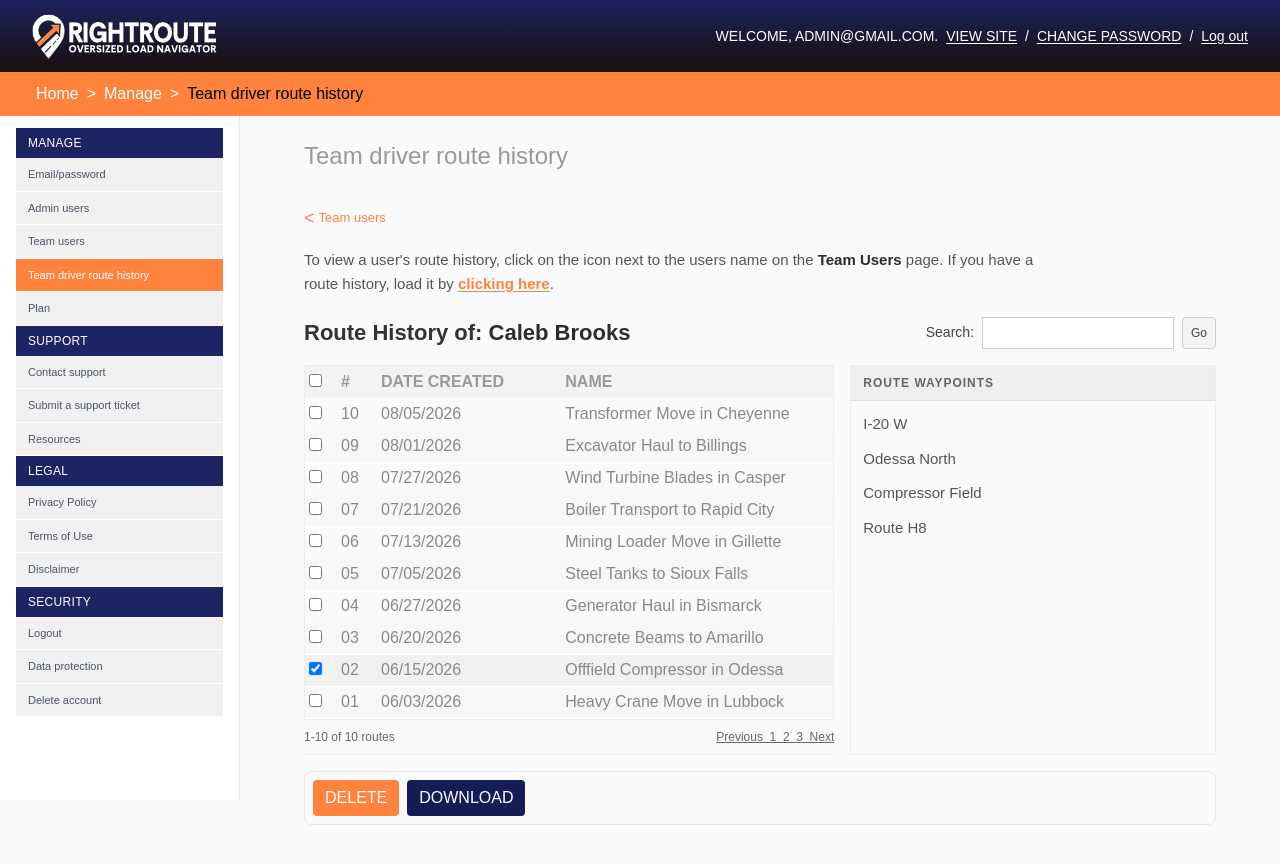
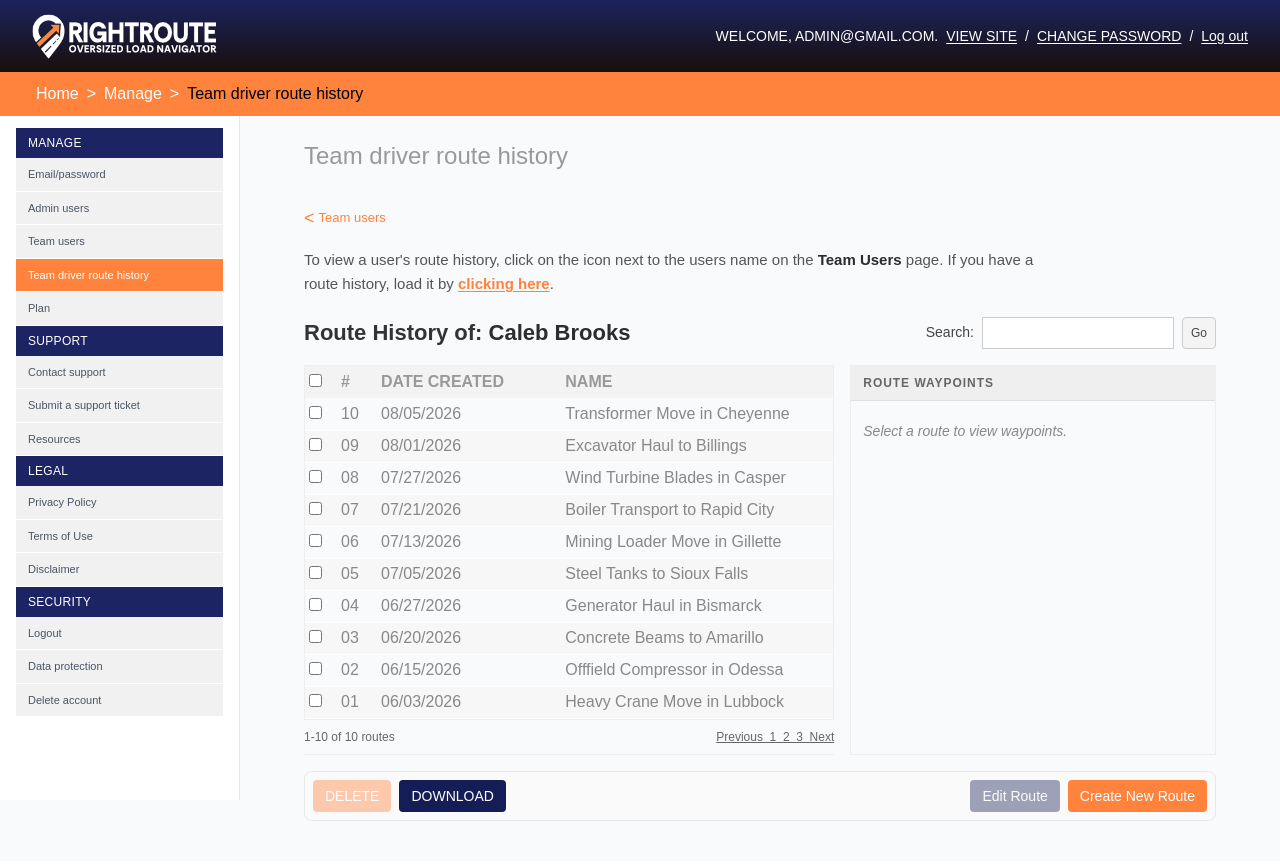
Before and after one commit to Maruf346/SocialWiFi-Team-Dashboard, a React (Vite) app: page /dashboard/manage/team-route-history in a window 1280 px wide. Built offline with nearby package versions, Linux system fonts and the light colour scheme.

Commit message:
feat(route history): added edit and create button for routes.

```diff
--- a/src/pages/manage/route history/RouteHistory.jsx
+++ b/src/pages/manage/route history/RouteHistory.jsx
@@ -28,8 +28,8 @@ const RouteHistory = () => {
   const [ownerRoutes, setOwnerRoutes] = useState(ownerRouteHistoryData)
   const [searchInput, setSearchInput] = useState('')
   const [search, setSearch] = useState('')
-  const [selectedIds, setSelectedIds] = useState([2])
-  const [selectedRouteId, setSelectedRouteId] = useState(2)
+  const [selectedIds, setSelectedIds] = useState([])
+  const [selectedRouteId, setSelectedRouteId] = useState(null)
   const [isOwnerView, setIsOwnerView] = useState(false)
 
   const activeRoutes = isOwnerView ? ownerRoutes : routes
@@ -45,28 +45,40 @@ const RouteHistory = () => {
   }, [activeRoutes, search])
 
   const selectedRoute =
-    visibleRoutes.find((route) => route.id === selectedRouteId) ??
-    activeRoutes.find((route) => route.id === selectedRouteId) ??
-    activeRoutes[0]
+    (selectedRouteId ? visibleRoutes.find((route) => route.id === selectedRouteId) : null) ??
+    (selectedRouteId ? activeRoutes.find((route) => route.id === selectedRouteId) : null) ??
+    null
 
   const allVisibleSelected =
     visibleRoutes.length > 0 &&
     visibleRoutes.every((route) => selectedIds.includes(route.id))
 
+  const handleRowClick = (routeId) => {
+    setSelectedRouteId(routeId)
+    setSelectedIds([routeId])
+  }
+
   const toggleRoute = (routeId) => {
-    setSelectedIds((current) =>
-      current.includes(routeId)
+    setSelectedIds((current) => {
+      const isSelected = current.includes(routeId)
+      const next = isSelected
         ? current.filter((id) => id !== routeId)
-        : [...current, routeId],
-    )
+        : [...current, routeId]
+
+      if (isSelected && selectedRouteId === routeId) {
+        setSelectedRouteId(next[0] ?? null)
+      } else if (!isSelected) {
         setSelectedRouteId(routeId)
       }
 
+      return next
+    })
+  }
+
   const toggleAllRoutes = (checked) => {
-    setSelectedIds(checked ? visibleRoutes.map((route) => route.id) : [])
-    if (checked && visibleRoutes.length) {
-      setSelectedRouteId(visibleRoutes[0].id)
-    }
+    const nextIds = checked ? visibleRoutes.map((route) => route.id) : []
+    setSelectedIds(nextIds)
+    setSelectedRouteId(checked && visibleRoutes.length ? visibleRoutes[0].id : null)
   }
 
   const deleteSelected = () => {
@@ -84,12 +96,7 @@ const RouteHistory = () => {
     }
 
     setSelectedIds([])
-    setSelectedRouteId((current) => {
-      if (!remainingRoutes.length) return null
-      return remainingRoutes.some((route) => route.id === current)
-        ? current
-        : remainingRoutes[0].id
-    })
+    setSelectedRouteId(null)
   }
 
   const downloadCsv = () => {
@@ -121,8 +128,10 @@ const RouteHistory = () => {
   const loadOwnerHistory = () => {
     setIsOwnerView(true)
     setSelectedIds([])
-    setSelectedRouteId(ownerRoutes[0]?.id ?? null)
+    setSelectedRouteId(null)
   }
+
+  const hasSelection = selectedIds.length > 0
 
   return (
     <main className="team-users-page min-h-full px-2 py-2 text-[#888] md:px-10 md:py-4">
@@ -196,27 +205,31 @@ const RouteHistory = () => {
                 {visibleRoutes.map((route) => (
                   <tr
                     key={route.id}
-                    className={`h-8 border-b border-white even:bg-[#f7f7f7] ${
-                      selectedRouteId === route.id ? 'bg-[#f1f1f1]' : ''
+                    onClick={() => handleRowClick(route.id)}
+                    className={`h-8 border-b border-white cursor-pointer transition-colors even:bg-[#f7f7f7] hover:bg-[#eaeaea] ${
+                      selectedRouteId === route.id || selectedIds.includes(route.id)
+                        ? 'bg-[#f1f1f1]'
+                        : ''
                     }`}
                   >
-                    <td className="px-1">
+                    <td className="px-1" onClick={(event) => event.stopPropagation()}>
                       <input
                         type="checkbox"
                         checked={selectedIds.includes(route.id)}
                         onChange={() => toggleRoute(route.id)}
                         aria-label={`Select route ${route.name}`}
+                        className="cursor-pointer"
                       />
                     </td>
                     <td className="px-2">{String(route.id).padStart(2, '0')}</td>
                     <td className="px-2">{route.date}</td>
                     <td className="px-2">{route.name}</td>
-                    <td className="px-1 text-right">
+                    <td className="px-1 text-right" onClick={(event) => event.stopPropagation()}>
                       <button
                         type="button"
-                        onClick={() => setSelectedRouteId(route.id)}
+                        onClick={() => handleRowClick(route.id)}
                         aria-label={`View route ${route.name}`}
-                        className="inline-flex items-center justify-center text-[#666] transition hover:text-[#ff823d]"
+                        className="inline-flex items-center justify-center text-[#666] transition hover:text-[#ff823d] cursor-pointer"
                       >
                         <Eye size={16} />
                       </button>
@@ -243,6 +256,7 @@ const RouteHistory = () => {
           </div>
 
           <div className="max-h-[430px] overflow-y-auto px-3 py-2">
+            {selectedRoute ? (
               <ul className="space-y-1 text-[15px] text-[#555]">
                 {selectedRoute.waypoints.map((point) => (
                   <li key={point} className="py-1">
@@ -250,25 +264,57 @@ const RouteHistory = () => {
                   </li>
                 ))}
               </ul>
+            ) : (
+              <p className="py-3 text-[14px] text-[#888] italic">
+                Select a route to view waypoints.
+              </p>
+            )}
           </div>
         </aside>
       </div>
 
-      <div className="mt-4 flex gap-2 rounded-lg border border-[#e7e7e7] bg-[#fafafa] p-2">
+      <div className="mt-4 flex flex-wrap items-center justify-between gap-3 rounded-lg border border-[#e7e7e7] bg-[#fafafa] p-2">
+        <div className="flex items-center gap-2">
           <button
             type="button"
             onClick={deleteSelected}
-          className="rounded bg-[#ff823d] px-3 py-1.5 text-white cursor-pointer"
+            disabled={!hasSelection}
+            className={`rounded px-3 py-1.5 text-sm font-medium text-white transition ${
+              hasSelection
+                ? 'bg-[#ff823d] hover:bg-[#e56f2d] cursor-pointer'
+                : 'bg-[#ff823d] opacity-40 cursor-not-allowed'
+            }`}
           >
             DELETE
           </button>
           <button
             type="button"
             onClick={downloadCsv}
-          className="rounded bg-[#151d56] px-3 py-1.5 text-white cursor-pointer"
+            className="rounded bg-[#151d56] px-3 py-1.5 text-sm font-medium text-white transition hover:bg-[#1f2b7b] cursor-pointer"
           >
             DOWNLOAD
           </button>
+        </div>
+
+        <div className="flex items-center gap-2">
+          <button
+            type="button"
+            disabled={!hasSelection}
+            className={`rounded px-3 py-1.5 text-sm font-medium text-white transition ${
+              hasSelection
+                ? 'bg-[#151d56] hover:bg-[#1f2b7b] cursor-pointer'
+                : 'bg-[#151d56] opacity-40 cursor-not-allowed'
+            }`}
+          >
+            Edit Route
+          </button>
+          <button
+            type="button"
+            className="rounded bg-[#ff823d] px-3 py-1.5 text-sm font-medium text-white transition hover:bg-[#e56f2d] cursor-pointer"
+          >
+            Create New Route
+          </button>
+        </div>
       </div>
     </main>
   )
```
Lines whose indentation alone changed are shown as unchanged.
